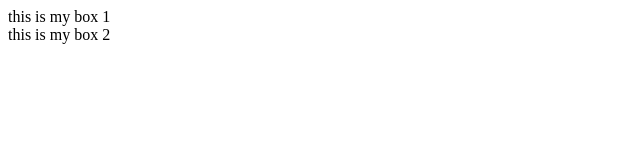
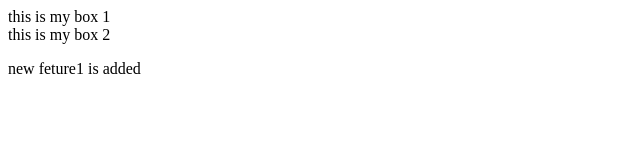
Before and after one commit to Ravi-code01/LocalRepo, a plain HTML site: page index.html in a window 1280 px wide. Shown: the whole page, without its empty margins (0-640 px from the left). Drawn offline with Linux system fonts and the light colour scheme.

Commit message:
feture is added

```diff
--- a/index.html
+++ b/index.html
@@ -4,3 +4,4 @@
 <div>
     this is my box 2
 </div>
+<p>new feture1 is added</p>
```
